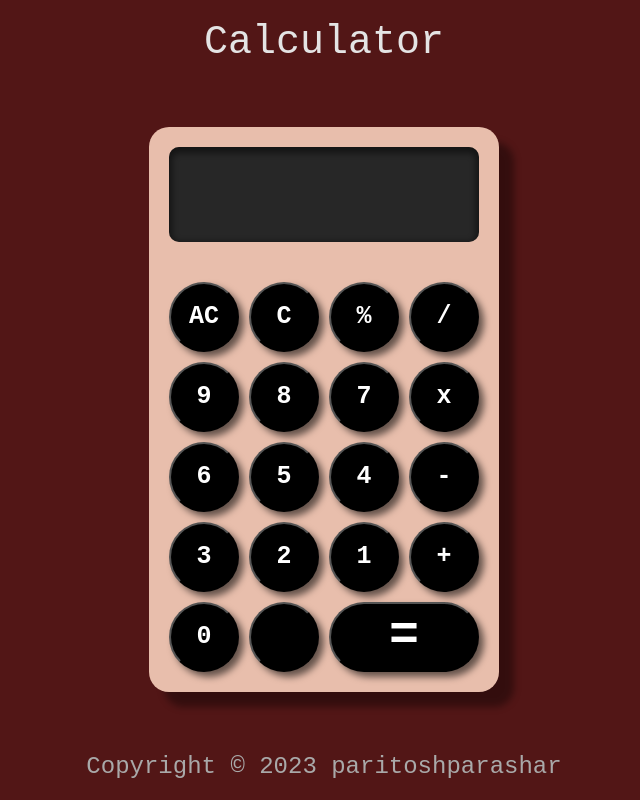
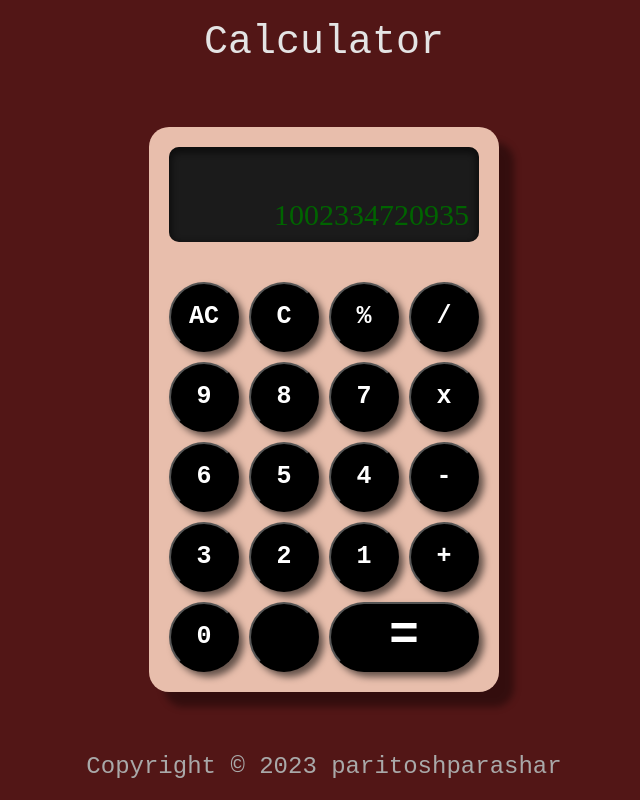
Before and after one commit to paritoshparashar/Calculator, a plain HTML site: page index.html in a window 1280 px wide. Shown: the whole page, without its empty margins (316-956 px from the left). Drawn offline with Linux system fonts and the light colour scheme.

Commit message:
Added the number on screen

```diff
--- a/script.js
+++ b/script.js
@@ -99,3 +99,15 @@ function divide (a, b){
 function mod (a, b){
     return a % b;
 }
+
+
+//Below is the implementation to populate the display when the buttons are pressed
+
+const display = document.querySelector('.display');
+display.textContent = "1002334720935";
+display.style.padding = "10px"
+display.style.color = "darkgreen";
+display.style.display = "flex";
+display.style.justifyContent = "end";
+display.style.alignItems = "end";
+display.style.fontSize = "30px";
--- a/style.css
+++ b/style.css
@@ -38,7 +38,7 @@ header{
 
 .display{
     /* height: 20%; */
-    background: rgb(39, 39, 39);
+    background: rgb(27, 27, 27);
     border-radius: 10px;
     margin-bottom: 20px;
     flex:1;
```
